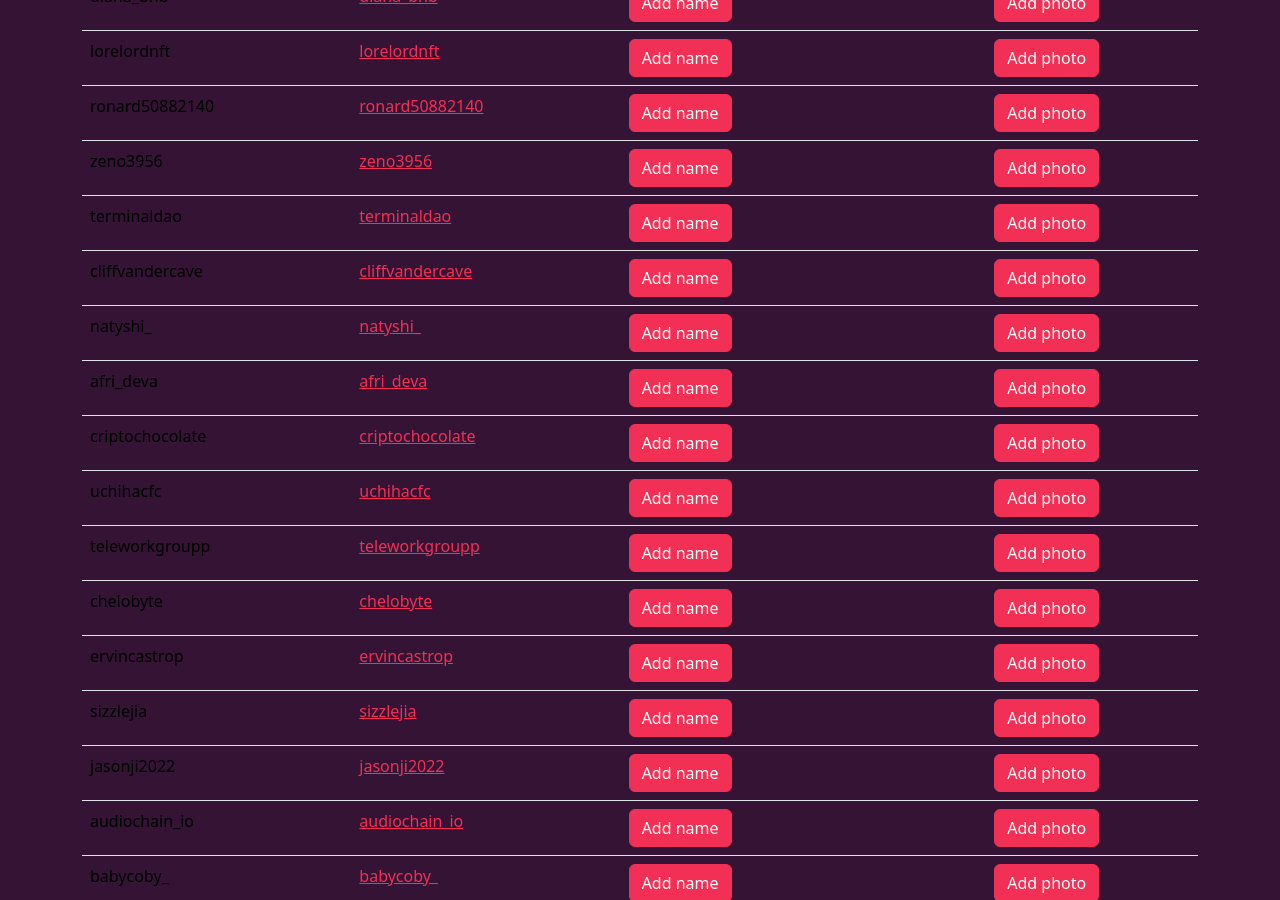
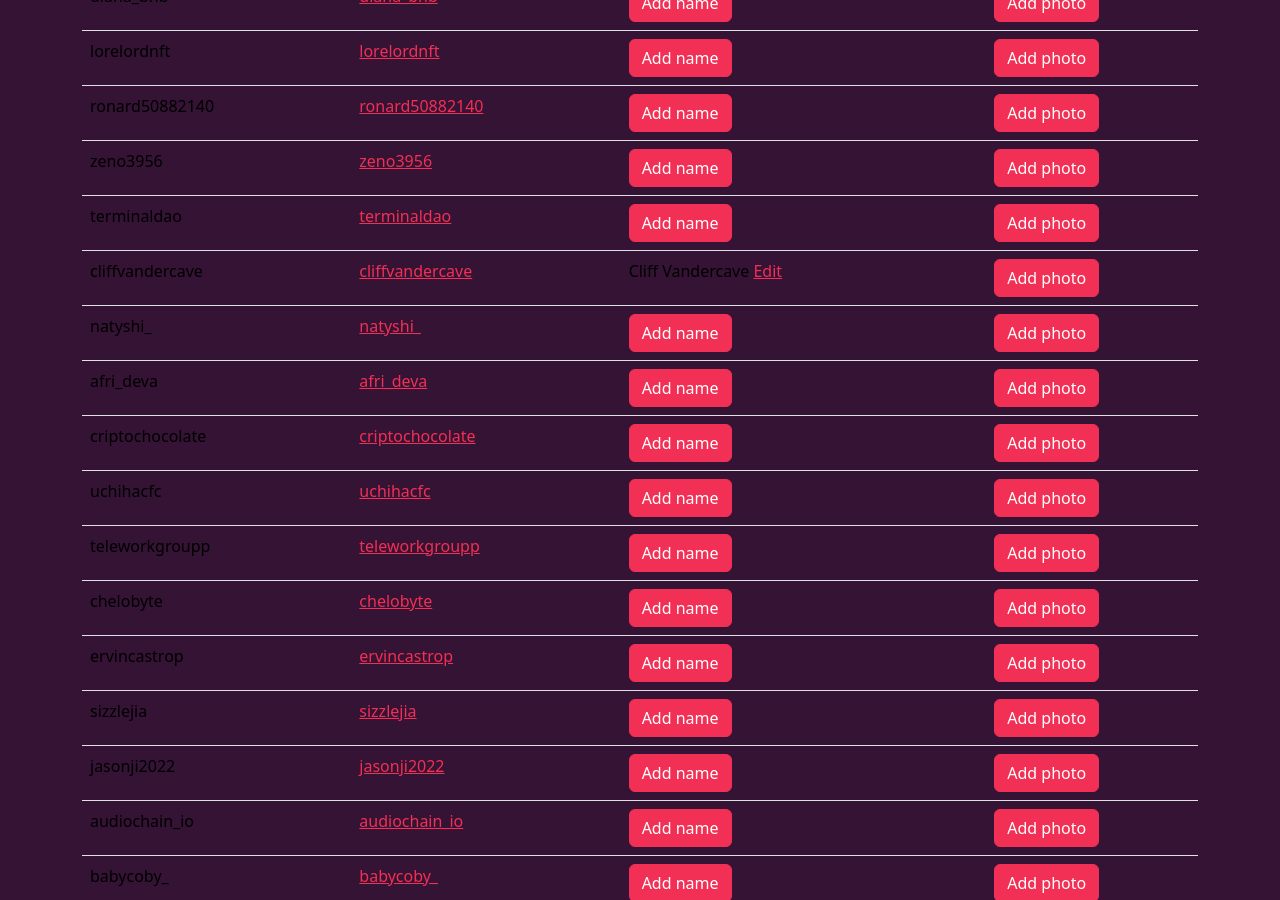
Before and after one commit to community-service/hour.gg, a Jekyll site: the page built from member-information-game.html, in a window 1280 px wide and 900 px high, scrolled down 3767 px. Built offline with Jekyll 4.4.1, drawn with Linux system fonts in a browser that asks for light colours.

Commit message:
Update participants.yml

```diff
--- a/_data/participants.yml
+++ b/_data/participants.yml
@@ -227,7 +227,8 @@ terminaldao:
   name: ???
 cliffvandercave:
   x: cliffvandercave
-  name: ???
+  name: Cliff Vandercave
+  ethereum: 0x145EB0c7F29E0d9481473623eF3c2182A58EDE01
 natyshi_:
   x: natyshi_
   name: ???
```
